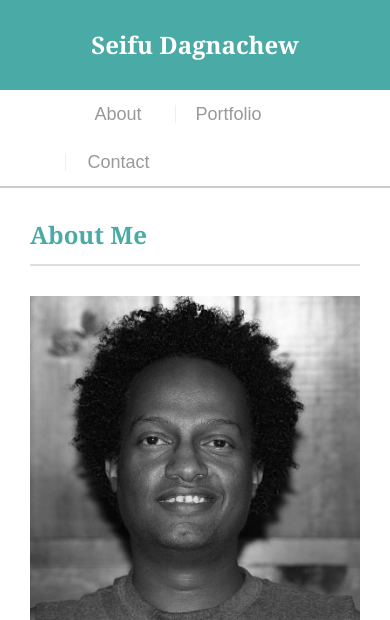
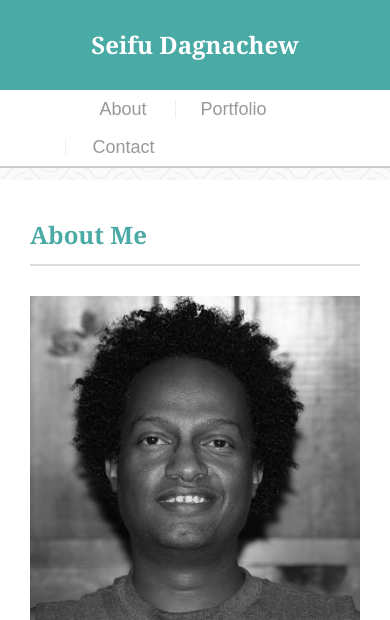
Before and after one commit to dagnachew/responsive-portfolio, a PHP site: page / in a window 390 px wide. Shown: the top 620 px of the page. Run offline with PHP 8.4, Linux system fonts and the light colour scheme; some libraries are stand-ins or nearby versions.

Commit message:
nav padding for smaller screens tweak

```diff
--- a/assets/css/style.css
+++ b/assets/css/style.css
@@ -257,10 +257,9 @@ input[type=submit]:hover {
   nav a {
     text-align: center;
     width: 100px;
-    padding-left: 5px;
     margin-left: 5px;
-    margin-top: 15px;
-    margin-bottom: 15px;
+    margin-top: 10px;
+    margin-bottom: 10px;
     line-height: 18px;
   }
 
```
